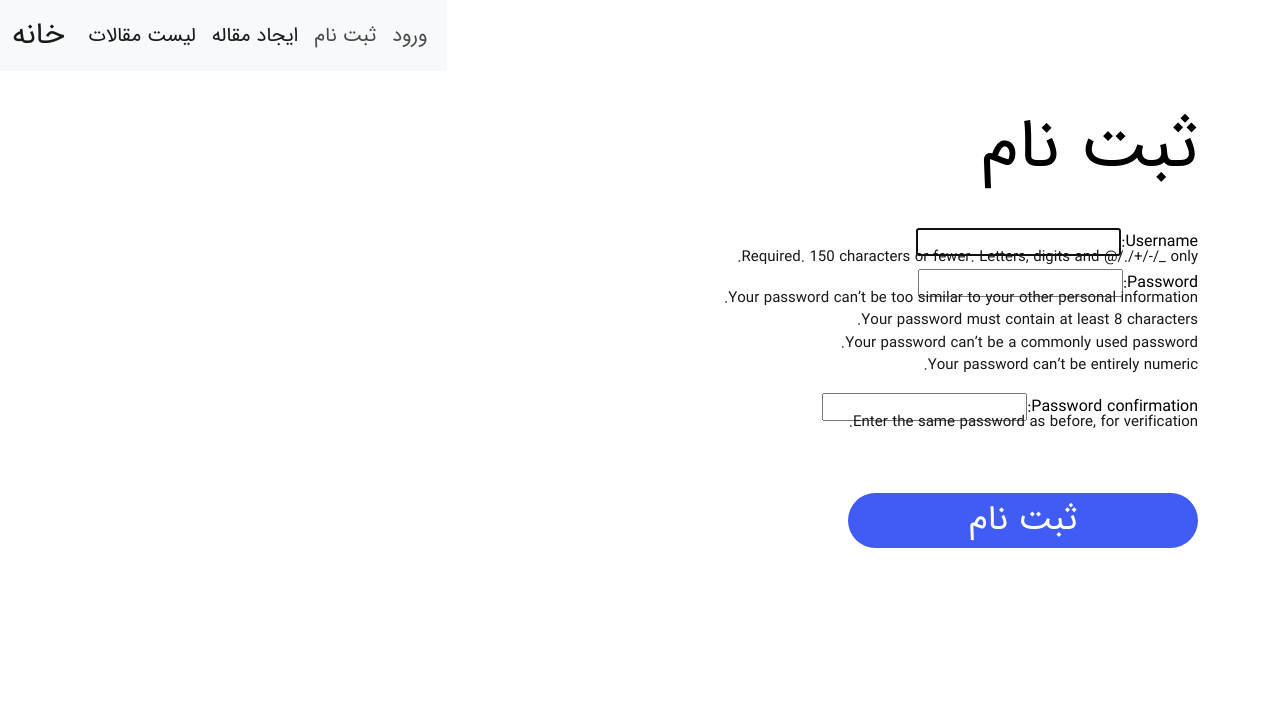
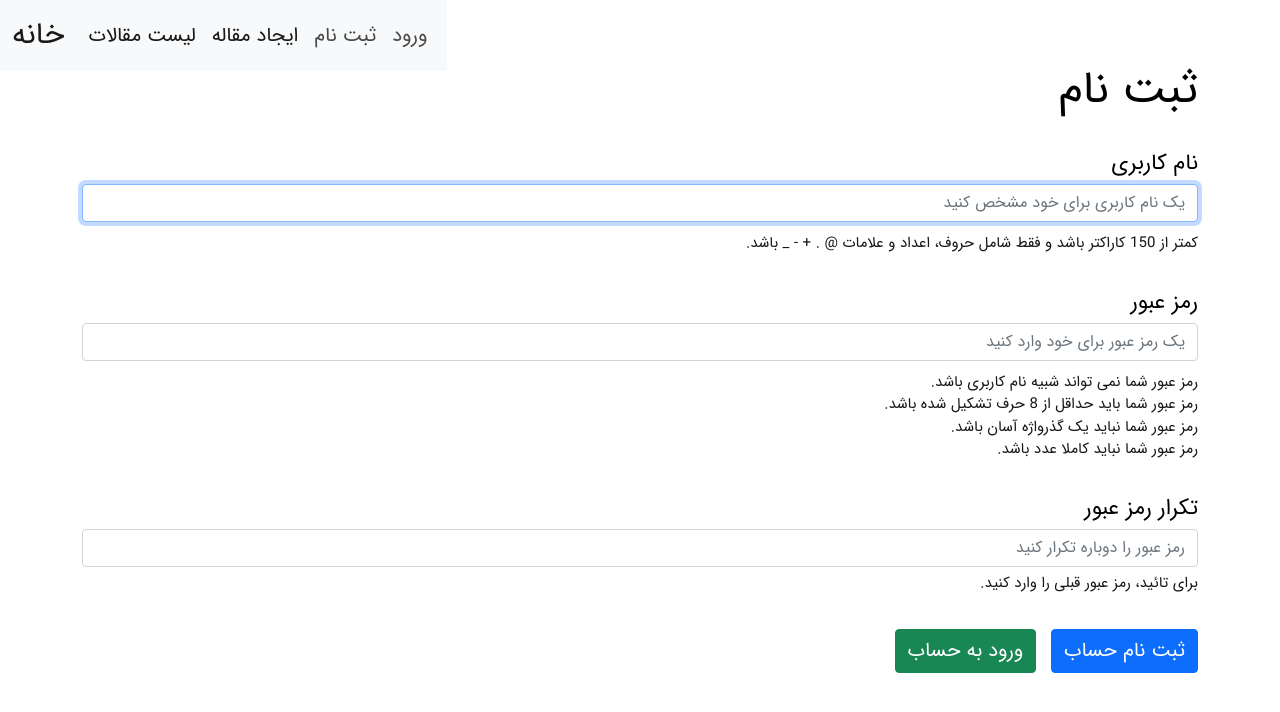
Before and after one commit to dori-dev/django-blog, a Django app: page /accounts/register/ in a window 1280 px wide. Shown: the top 712 px of the page. Run offline with Django 3.2, Linux system fonts and the light colour scheme.

Commit message:
apply beautiful register stylesheet

```diff
--- a/blog/accounts/templates/accounts/login.html
+++ b/blog/accounts/templates/accounts/login.html
@@ -28,11 +28,11 @@
 
     <div class="input-container">
         <label for="">نام کاربری</label>
-        <input type="text" autofocus autocapitalize="none" autocomplete="username" class="form-control" name="username" maxlength="150" required id="id_username" placeholder="نام کاربری خود را وارد کنید">
+        <input type="text" class="form-control" autofocus autocapitalize="none" autocomplete="username" name="username" maxlength="150" required id="id_username" placeholder="نام کاربری خود را وارد کنید">
     </div>
     <div class="input-container">
         <label for="">رمز عبور</label>
-        <input class="form-control" type="password" name="password" autocomplete="current-password" required id="id_password" placeholder="رمز عبور خود را وارد کنید">
+        <input type="password" class="form-control" name="password" autocomplete="current-password" required id="id_password" placeholder="رمز عبور خود را وارد کنید">
     </div>
     {% csrf_token %}
     <button class="btn btn-primary auth-btn neighbor-btn">ورود به سایت</button>
--- a/blog/accounts/templates/accounts/register.html
+++ b/blog/accounts/templates/accounts/register.html
@@ -1,13 +1,48 @@
 {% extends 'base.html' %}
- {% block title %}ثبت نام{% endblock title %}
+{% block title %}ثبت نام{% endblock title %}
 
 {% block content %}
-<h1 class="title">ثبت نام</h1>
+<h1 class="page-label">ثبت نام</h1>
 <form class="auth-form" action="{% url 'accounts:register' %}" method="post">
-  {{ form }}
+  <div class="error">
+    {{ form.errors }}
+  </div>
+
+  <div class="input-container">
+    <label for="">نام کاربری</label>
+    <input type="text" class="form-control" name="username" maxlength="150" autocapitalize="none" autocomplete="username" autofocus required id="id_username" placeholder="یک نام کاربری برای خود مشخص کنید">
+    <span class="helptext">
+        <ul>
+            <li>کمتر از 150 کاراکتر باشد و فقط شامل حروف، اعداد و علامات @ . + - _ باشد.</li>
+        </ul>
+    </span>
+  </div>
+  <div class="input-container">
+    <label for="">رمز عبور</label>
+    <input type="password" class="form-control" name="password1" autocomplete="new-password" required id="id_password1" placeholder="یک رمز عبور برای خود وارد کنید">
+    <span class="helptext">
+        <ul>
+            <li>رمز عبور شما نمی تواند شبیه نام کاربری باشد.</li>
+            <li>رمز عبور شما باید حداقل از 8 حرف تشکیل شده باشد.</li>
+            <li>رمز عبور شما نباید یک گذرواژه آسان باشد.</li>
+            <li>رمز عبور شما نباید کاملا عدد باشد.</li>
+        </ul>
+    </span>
+  </div>
+  <div class="input-container">
+    <label for="">تکرار رمز عبور</label>
+    <input type="password" class="form-control" name="password2" autocomplete="new-password" required= id="id_password2" placeholder="رمز عبور را دوباره تکرار کنید">
+    <span class="helptext">
+        <ur>
+            <li>برای تائید، رمز عبور قبلی را وارد کنید.</li>
+        </ur>
+    </span>
+  </div>
+  <button class="btn btn-primary auth-btn neighbor-btn">ثبت نام حساب</button>
+  <a href="{% url 'accounts:login' %}">
+      <button type="button" class="btn btn-success auth-btn">ورود به حساب</button>
+  </a>
+
   {% csrf_token %}
-  <div class="button-div">
-    <button class="button" style="margin-top: 40px;">ثبت نام</button>
-  </div>
 </form>
 {% endblock content %}
--- a/blog/assets/styles.css
+++ b/blog/assets/styles.css
@@ -278,6 +278,10 @@ a:visited {
   margin-bottom: 100px;
 }
 
+.errorlist li {
+  font-size: 0px;
+}
+
 .error {
   margin-bottom: 30px;
 }
@@ -315,7 +319,15 @@ a:visited {
   font-size: 18px;
 }
 
-
+.helptext,
+.helptext ul {
+  margin-top: 5px;
+  color: #181717;
+  font-size: 15px;
+  direction: rtl;
+  display: block;
+  list-style-type: none;
+}
 
 
 
@@ -354,33 +366,13 @@ a:visited {
   outline: 0;
 } */
 
-.helptext,
-.helptext ul {
-  margin-top: -10px;
-  color: #181717;
-  font-size: 15px;
-  direction: rtl;
-  display: block;
-  list-style-type: none;
-}
 
-.errorlist li {
+/* .errorlist li {
   color: #d0342c;
   padding-top: 4px;
   list-style-type: none;
   direction: rtl;
   font-weight: 700;
-}
-
-/* .helptext {
-  font-size: 0px;
-}
-
-.helptext::before {
-  font-size: 30px;
-  content: "یسبمتبیسب ";
-  direction: rtl;
-  color: red;
 } */
 
 /* .auth-form label {
```
